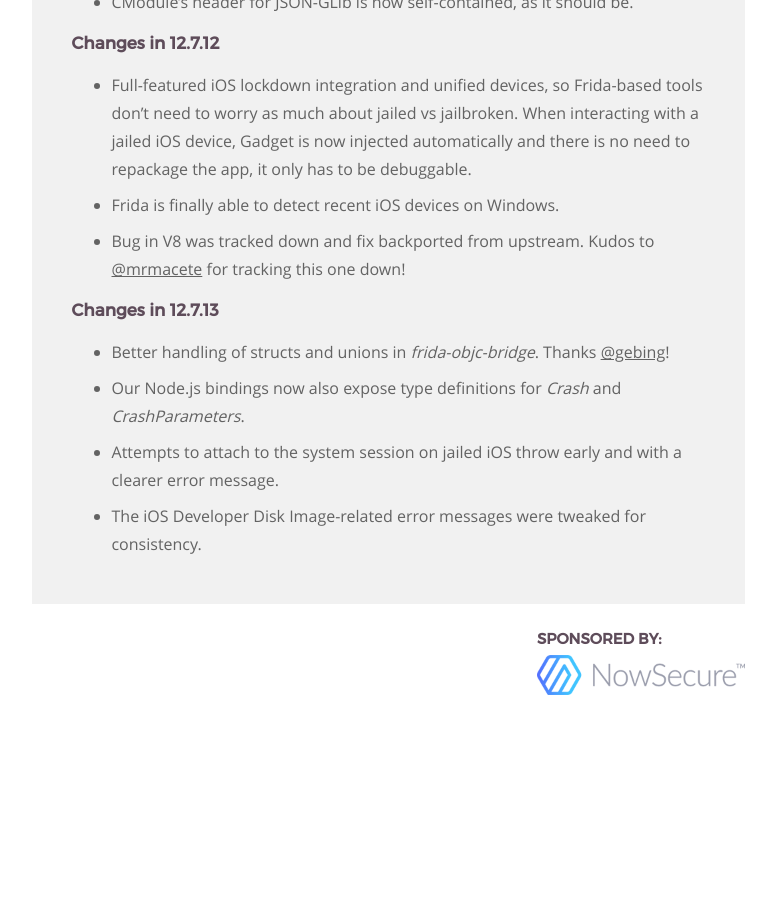
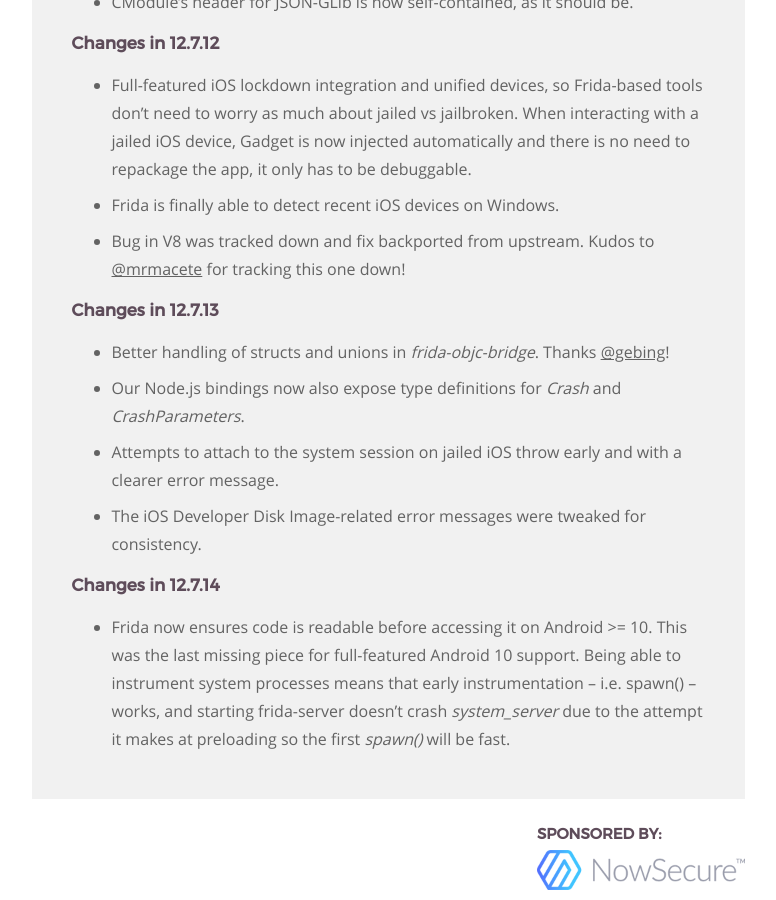
Before and after one commit to frida/frida-website, a Jekyll site: the page built from _posts/2019-09-18-frida-12-7-released.markdown, in a window 1280 px wide and 900 px high, scrolled down 12017 px. Shown: the whole window, without its empty margins (364-1140 px from the left). Built offline with Jekyll 4.4.1, drawn with Linux system fonts in a browser that asks for light colours; before the commit the page ends 12722 px from its top, so only the background shows below that.

Commit message:
Summarize changes in 12.7.14

```diff
--- a/_posts/2019-09-18-frida-12-7-released.markdown
+++ b/_posts/2019-09-18-frida-12-7-released.markdown
@@ -473,6 +473,14 @@ Enjoy!
 - The iOS Developer Disk Image-related error messages were tweaked for
   consistency.
 
+### Changes in 12.7.14
+
+- Frida now ensures code is readable before accessing it on Android >= 10.
+  This was the last missing piece for full-featured Android 10 support. Being
+  able to instrument system processes means that early instrumentation – i.e.
+  spawn() – works, and starting frida-server doesn't crash *system_server* due
+  to the attempt it makes at preloading so the first *spawn()* will be fast.
+
 
 [frida-java-bridge]: https://github.com/frida/frida-java-bridge
 [TinyCC]: https://bellard.org/tcc/
```
